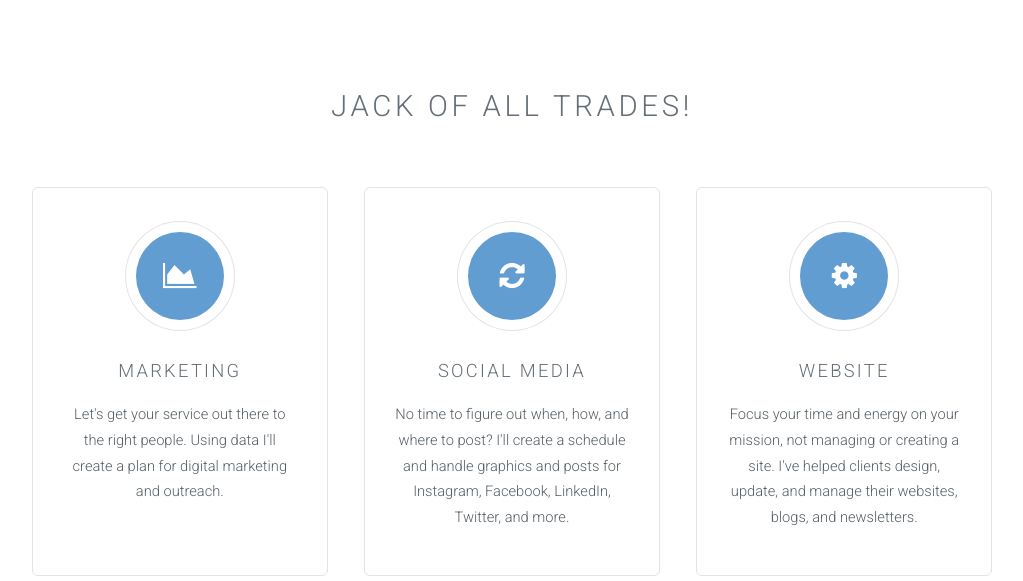
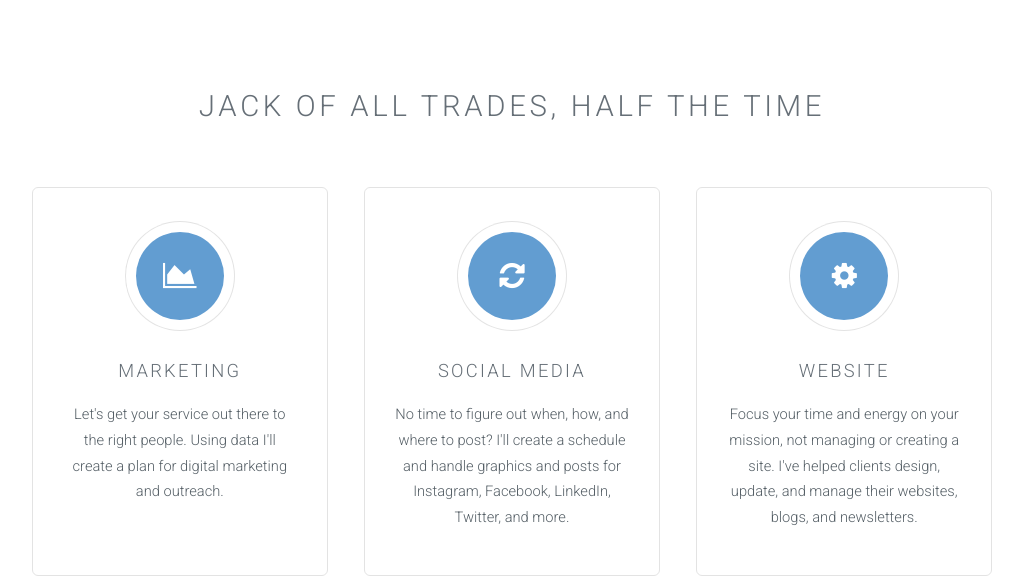
Before and after one commit to bycait/bycait.github.io, a Jekyll site: the page built from index.html, in a window 1280 px wide and 900 px high, cut to the strip 319-900 px from the top of the window. Shown: the whole strip, without its empty margins (128-1151 px from the left). Built offline with Jekyll 4.4.1, drawn with Linux system fonts in a browser that asks for light colours.

Commit message:
Update index.html

```diff
--- a/index.html
+++ b/index.html
@@ -5,7 +5,7 @@ layout: landing-page
 		<!-- One -->
 			<section id="one" class="wrapper style1">
 				<header class="major">
-					<h2>Jack of All Trades!</h2>
+					<h2>Jack of All Trades, half the time</h2>
 				</header>
 				<div class="container">
 					<div class="row">
```
